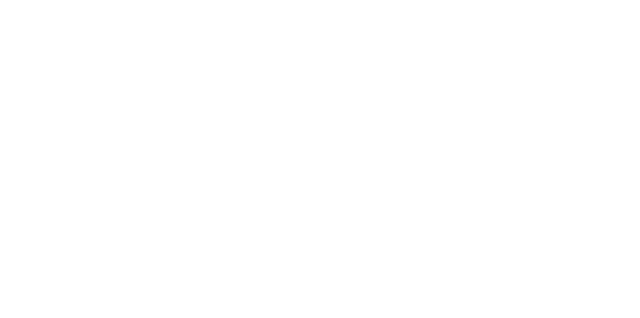
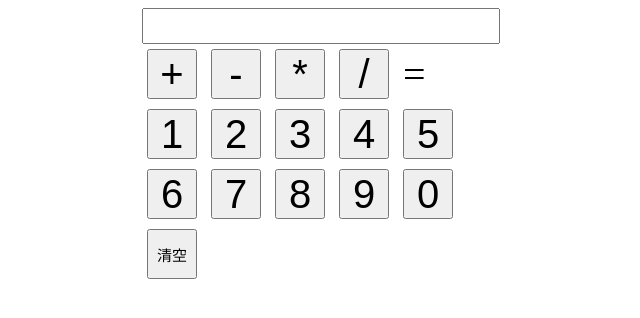
Before and after one commit to TianNiu/git-dath-simple-calculator, a plain HTML site: page index.html in a window 1280 px wide. Shown: the whole page, without its empty margins (323-963 px from the left). Drawn offline with Linux system fonts and the light colour scheme.

Commit message:
增加计算器基本逻辑

```diff
--- a/css/index.css
+++ b/css/index.css
@@ -1,6 +1,27 @@
-.img-container{
-	width: 700px;
-	height: 600px;
+.soga{
+	width: 350px;
+	height: 300px;
 	margin: 0px auto;
-	background-color: #ccc;
 }
+button,a{
+	padding: 0px;
+	width: 50px;
+	height: 50px;
+	font-size: 40px;
+	margin: 5px;
+}
+a{
+	text-decoration: none;
+	color: #000;
+	background-color: #fff;
+}
+button:hover{
+	cursor: pointer;
+}
+input{
+	width: 100%;
+	height: 30px;
+}
+.clear{
+	font-size: 15px;
+}
--- a/index.html
+++ b/index.html
@@ -10,7 +10,29 @@
 <body>
 
 	<div class="soga">
-
+		<input type="text" class="result" name="" value="" maxlength="10" max="15">
+		<div class="operators">
+			<button type="button">+</button>
+			<button type="button">-</button>
+			<button type="button">*</button>
+			<button type="button">/</button>
+			<a href="###" title="" class="equal">=</a>
+		</div>
+		<div class="nums">
+			<button type="button">1</button>
+			<button type="button">2</button>
+			<button type="button">3</button>
+			<button type="button">4</button>
+			<button type="button">5</button>
+			<button type="button">6</button>
+			<button type="button">7</button>
+			<button type="button">8</button>
+			<button type="button">9</button>
+			<button type="button">0</button>
+		</div>
+		<div class="handler">
+			<button type="button" class="clear">清空</button>
+		</div>
 	</div>
 
 	<!-- Bottom Script-->
--- a/js/main/Operation.js
+++ b/js/main/Operation.js
@@ -14,13 +14,13 @@ define(function(require) {
             /* getter and setter*/
             /* 特权方法*/
             this.getNum1 = function() {
-                return num_1;
+                return parseInt(num_1);
             }
             this.setNum1 = function(num) {
                 num_1 = num;
             }
             this.getNum2 = function() {
-                return num_2;
+                return parseInt(num_2);
             }
             this.setNum2 = function(num) {
                 num_2 = num;
```
Also changed, not shown: js/main.js (+42 -7 lines).
